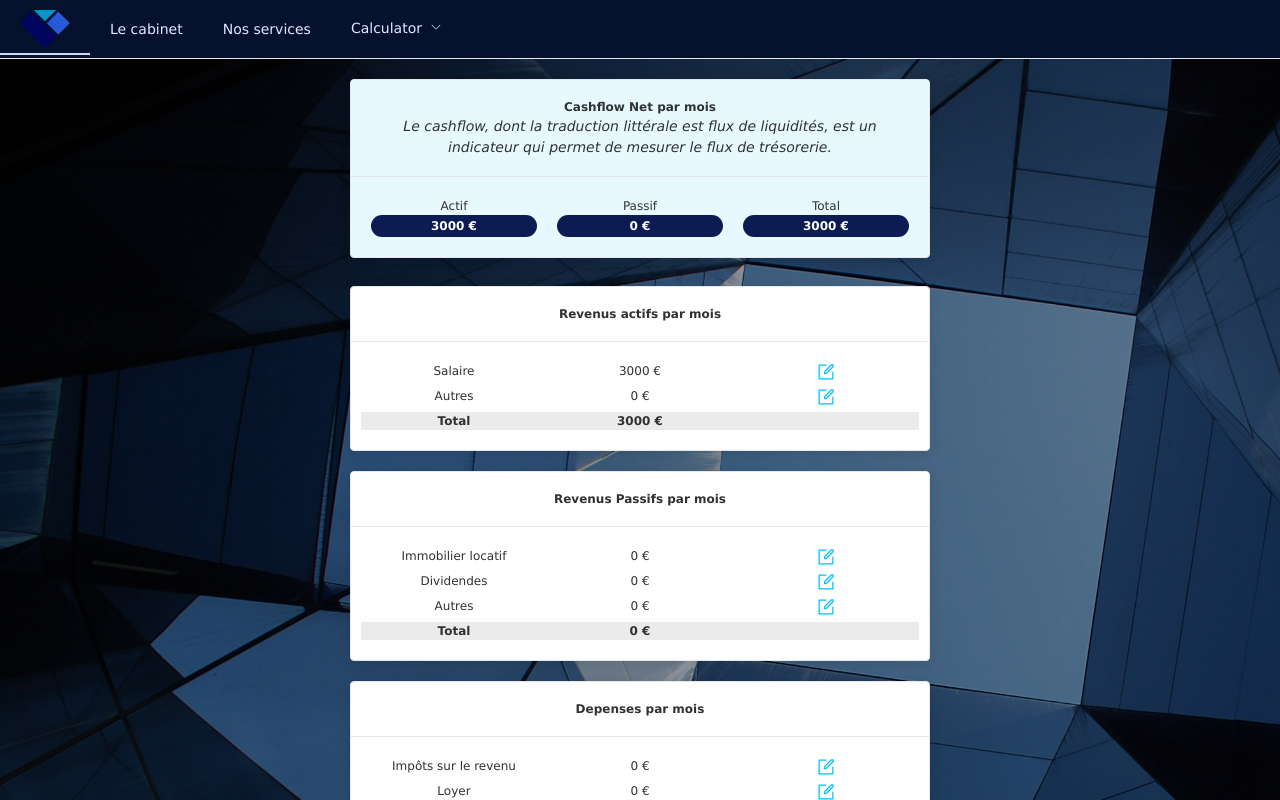
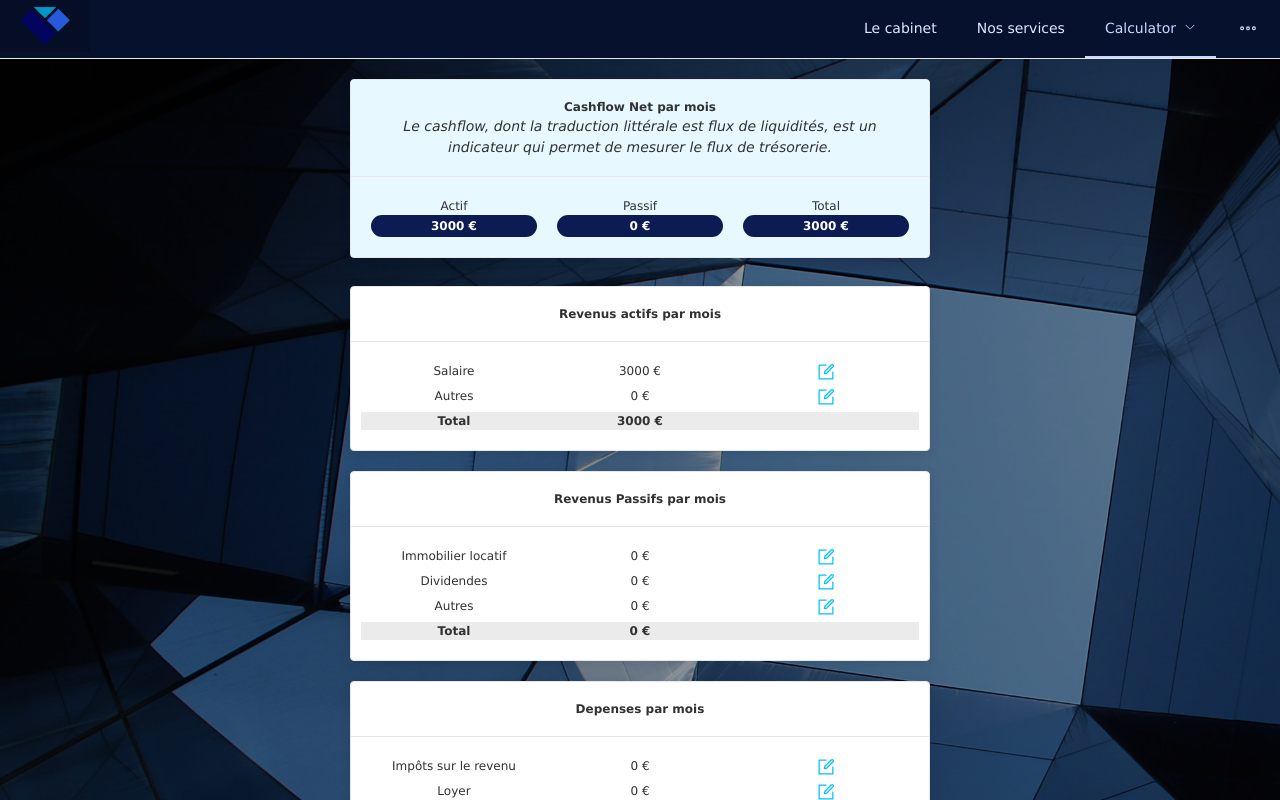
Before and after one commit to sachabz/Pentagone, a Vue app: page /cashflow in a window 1280 px wide. Shown: the top 800 px of the page. Built offline with nearby package versions, Linux system fonts and the light colour scheme.

Commit message:
Added nav flex grow

```diff
--- a/src/components/Navbar.vue
+++ b/src/components/Navbar.vue
@@ -8,48 +8,40 @@
       text-color="#e1e9ff"
       active-text-color="#cad8ff"
       @select="handleSelect"
+      :router="true"
     >
-      <el-menu-item index="1">
-        <router-link to="/">
-          <img src="../assets/logoPFv3.png" width="50" height="50" />
-        </router-link>
+      <el-menu-item index="/">
+        <img src="../assets/logoPFv3.png" width="50" height="50" />
       </el-menu-item>
-      <router-link to="/cabinet">
-        <el-menu-item index="/cabinet" :router="true">Le cabinet</el-menu-item>
-      </router-link>
-      <router-link to="/services">
-        <el-menu-item index="3">Nos services</el-menu-item>
-      </router-link>
-      <el-sub-menu index="4">
+      <div class="spacer"></div>
+      <el-menu-item index="/cabinet">Le cabinet</el-menu-item>
+      <el-menu-item index="/services">Nos services</el-menu-item>
+      <el-sub-menu>
         <template #title>Calculator</template>
-        <el-menu-item index="/calculator" :router="true">Vision Globale</el-menu-item>
-        <router-link to="/cashflow">
-          <el-menu-item index="/cashflow">Cashflow</el-menu-item>
-        </router-link>
-        <router-link to="/patrimoine">
-          <el-menu-item index="/patrimoine">Patrimoine</el-menu-item>
-        </router-link>
+        <el-menu-item index="/calculator">Vision Globale</el-menu-item>
+        <el-menu-item index="/cashflow">Cashflow</el-menu-item>
+        <el-menu-item index="/patrimoine">Patrimoine</el-menu-item>
       </el-sub-menu>
+      <div class="spacer"></div>
     </el-menu>
   </el-affix>
 </template>
 
 <script lang="ts" setup>
 import { ref } from "vue";
+import { useRoute } from "vue-router";
 import "../assets/logoPFv2.png";
-
-const activeIndex = ref("1");
+const { path } = useRoute();
+const activeIndex = ref(path);
 const handleSelect = (key: string, keyPath: string[]) => {
   console.log(key, keyPath);
-
+  activeIndex.value = key;
 };
 </script>
 
 <!-- Add "scoped" attribute to limit CSS to this component only -->
 <style scoped lang="scss">
-.el-menu {
-  align-items: center;
-  align-content: center;
-  text-align: center;
+.spacer {
+  flex-grow: 1;
 }
 </style>
--- a/src/components/Utils/IconList.vue
+++ b/src/components/Utils/IconList.vue
@@ -11,12 +11,10 @@ import { defineProps, withDefaults } from "vue";
 
 interface Props {
   rows?: string[];
-  index?: number;
   showIcon: boolean;
 }
 withDefaults(defineProps<Props>(), {
   rows: () => [],
-  index: 0,
 });
 
 </script>
--- a/src/components/Utils/Tab.vue
+++ b/src/components/Utils/Tab.vue
@@ -7,26 +7,15 @@
     active-text-color="#cad8ff"
   >
     <el-tabs tab-position="top" style="height: 200px" class="demo-tabs">
-      <el-tab-pane label="User">User gg</el-tab-pane>
-      <el-tab-pane label="Config">Config gg</el-tab-pane>
-      <el-tab-pane label="Role">Role</el-tab-pane>
-      <el-tab-pane label="Task">Task</el-tab-pane>
+      <el-tab-pane label="User" name="first">User</el-tab-pane>
+      <el-tab-pane label="Config" name="second">Config</el-tab-pane>
+      <el-tab-pane label="Role" name="third">Role</el-tab-pane>
+      <el-tab-pane label="Task" name="fourth">Task</el-tab-pane>
     </el-tabs>
   </el-affix>
 </template>
 
 <script lang="ts" setup>
-
-import { defineProps, withDefaults } from "vue";
-
-
-interface Props {
-  tabs?: string[];
-  labeltab: string[];
-}
-withDefaults(defineProps<Props>(), {
-  tabs: () => [],
-});
 
 </script>
 
```
